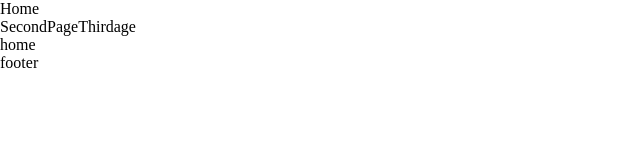
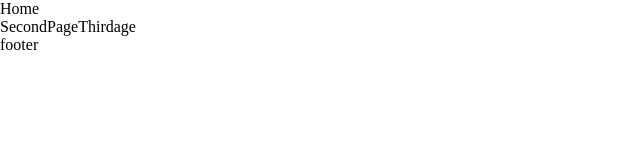
Before and after one commit to adhamjonjabborov07/Hackaton-final-NoMercy, a React (Vite) app: page / in a window 1280 px wide. Shown: the top 160 px of the page, without its empty margins (0-640 px from the left). Built offline with nearby package versions, Linux system fonts and the light colour scheme.

Commit message:
O'zgarishlar haqida izoh

```diff
--- a/src/pages/Home/home.jsx
+++ b/src/pages/Home/home.jsx
@@ -1,9 +1,15 @@
-import React from 'react'
-import './home.css'
+import React from "react";
+import "./home.css";
 function home() {
   return (
-    <div>home</div>
-  )
+    <>
+      <main>
+        <section>
+
+        </section>
+      </main>
+    </>
+  );
 }
 
-export default home
+export default home;
```
